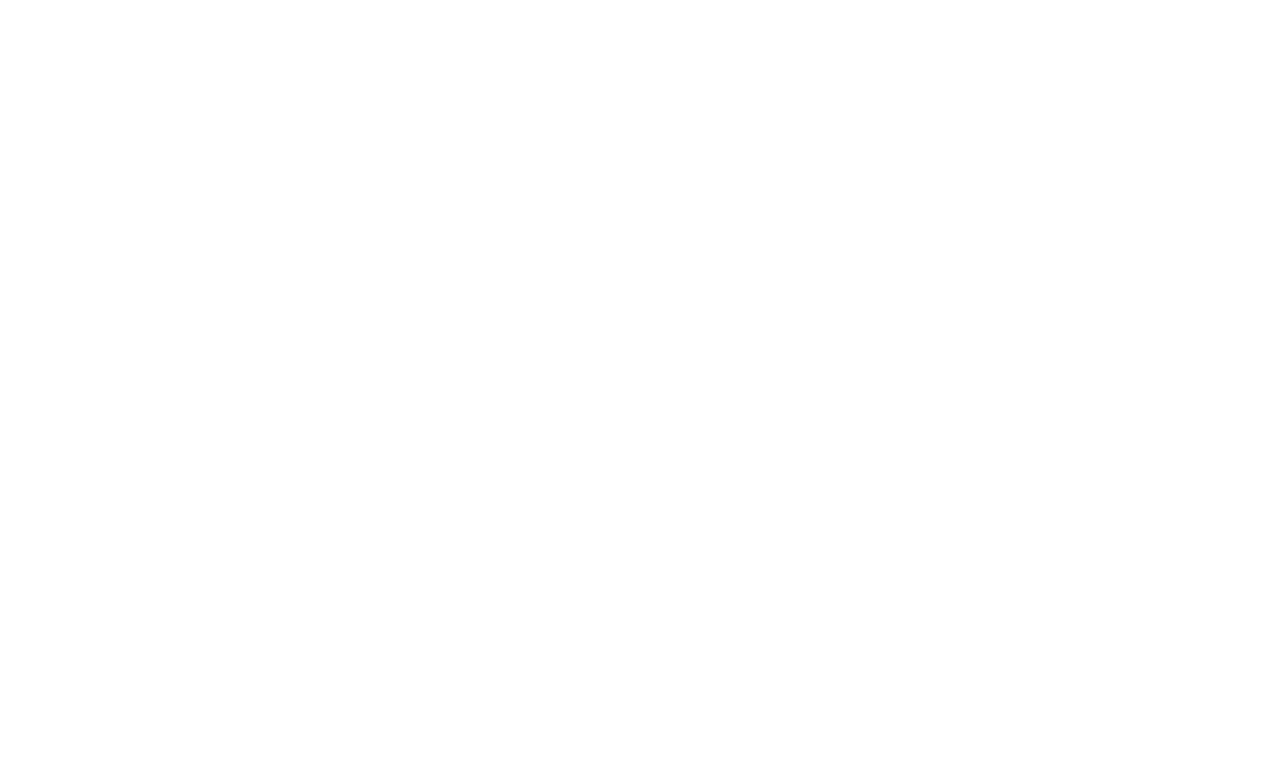
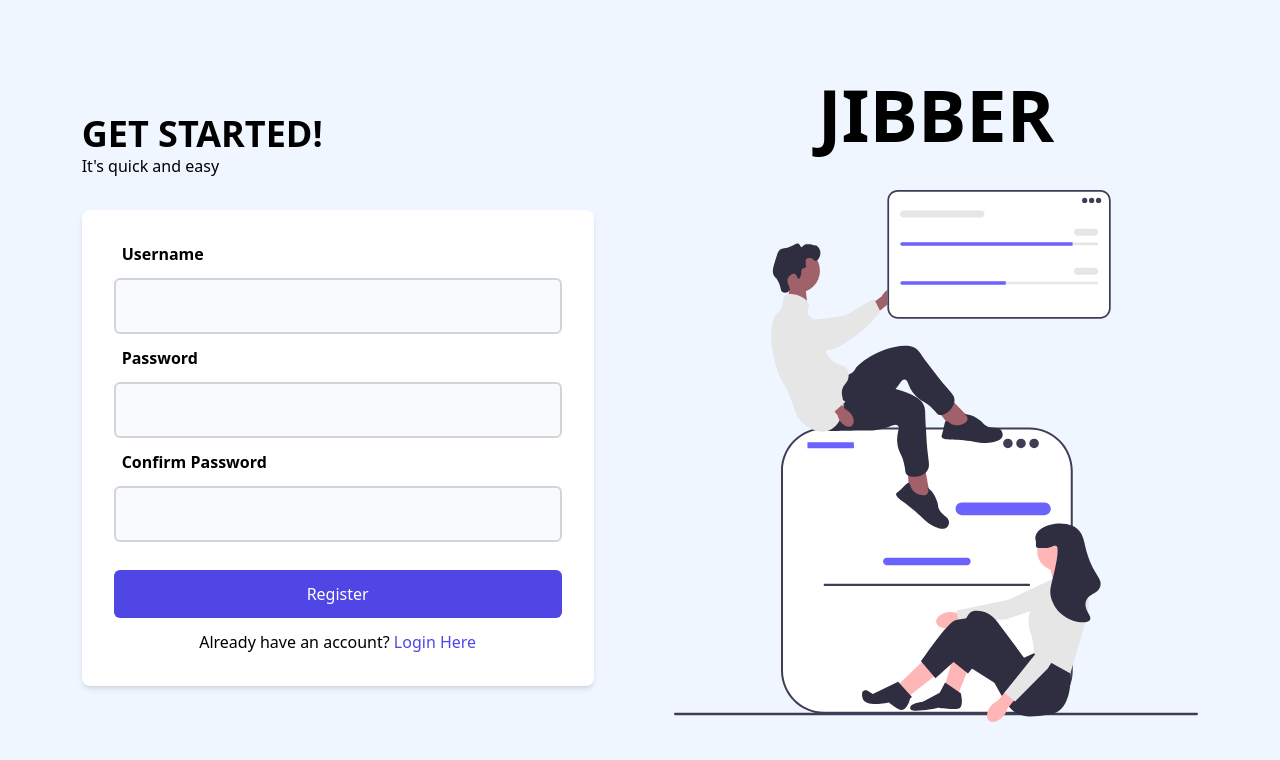
Before and after one commit to Vauldex-Inc/Jibber-Chat-App, a Vue app: page /register in a window 1280 px wide. Shown: the top 760 px of the page. Built offline with nearby package versions, Linux system fonts and the light colour scheme.

Commit message:
added a register page and added a new svg asset

```diff
--- a/src/components/pages/TheRegister.vue
+++ b/src/components/pages/TheRegister.vue
@@ -1,5 +1,28 @@
 <template>
+	<main class="bg-blue-50 h-screen flex justify-center items-center gap-20">
+		<section class="w-2/5">
+			<div class="pb-8">
+				<h2 class="font-bold text-4xl">GET STARTED!</h2>
+				<p>It's quick and easy</p>
+			</div>
+			<form @submit.prevent class="bg-white p-8 rounded-lg flex flex-col justify-center gap-3 shadow-md">
+				<label for="username" class="pl-2 font-semibold">Username</label>
+				<input id="username" type="text" class="bg-gray-50 h-14 px-5 py-3 rounded-md border-2 outline-none border-gray-300 focus:border-indigo-600 hover:border-indigo-600" />
+				<label for="password" class="pl-2 font-semibold">Password</label>
+				<input id="password" type="password" class="bg-gray-50 h-14 px-5 py-3 p-0.5 rounded-md border-2 outline-none border-gray-300 focus:border-indigo-600 hover:border-indigo-600" />
+				<label for="confirm" class="pl-2 font-semibold">Confirm Password</label>
+				<input id="confirm" type="password" class="bg-gray-50 h-14 px-5 py-3 p-0.5 rounded-md border-2 outline-none border-gray-300 focus:border-indigo-600 hover:border-indigo-600" />
+				<button type="button" class="bg-indigo-600 text-md px-5 py-3 text-white rounded-md mt-4">Register</button>
+				<p class="text-center">Already have an account? <RouterLink class="text-indigo-600 focus:border-indigo-600 hover:underline cursor-pointer" to="/login">Login Here</RouterLink></p>
+			</form>
+		</section>
+		<section>
+			<h1 class="font-bold text-center text-7xl">JIBBER</h1>
+			<img class="mt-10" src="@/assets/images/register-illustration.svg" />
+		</section>
+	</main>
 </template>
 
 <script>
+import RouterLink from '@/router/index.ts'
 </script>
```
Also changed, not shown: src/assets/images/register-illustration.svg (added).
